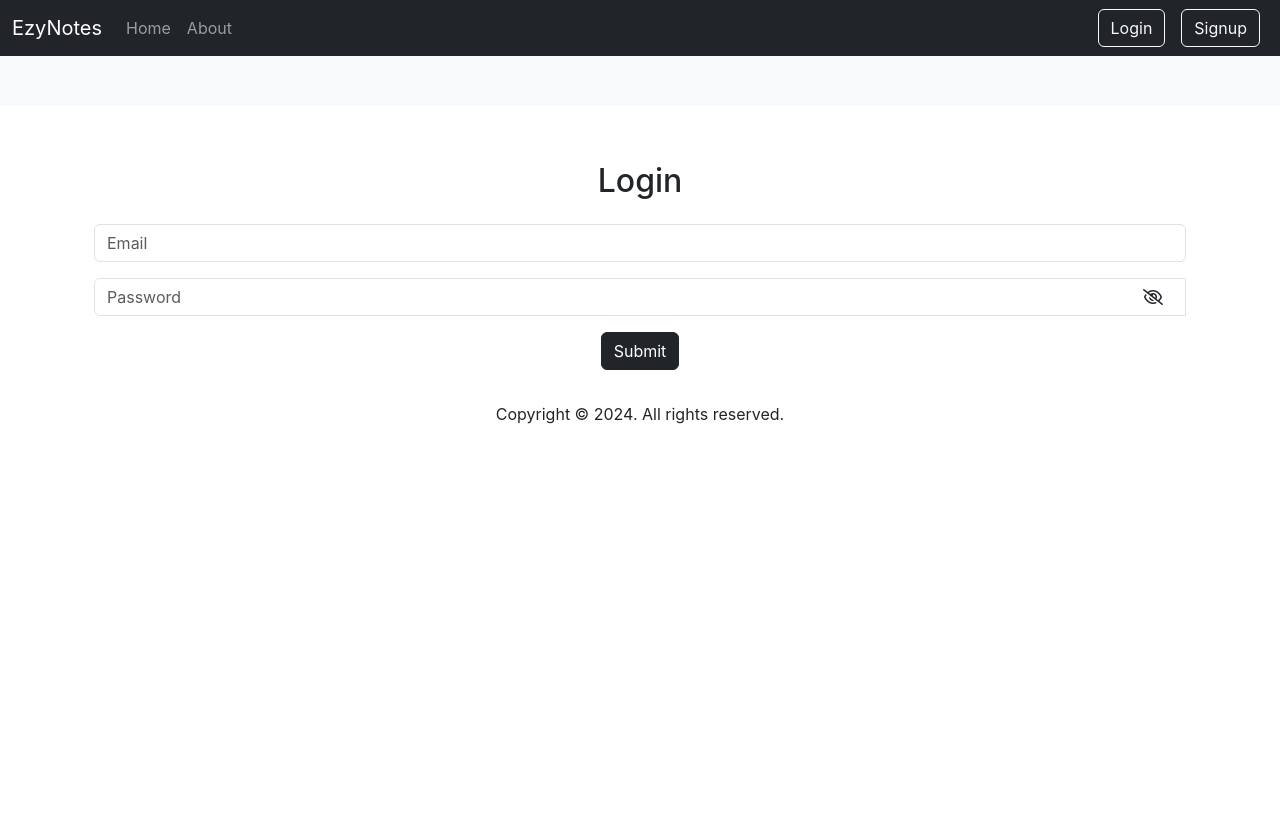
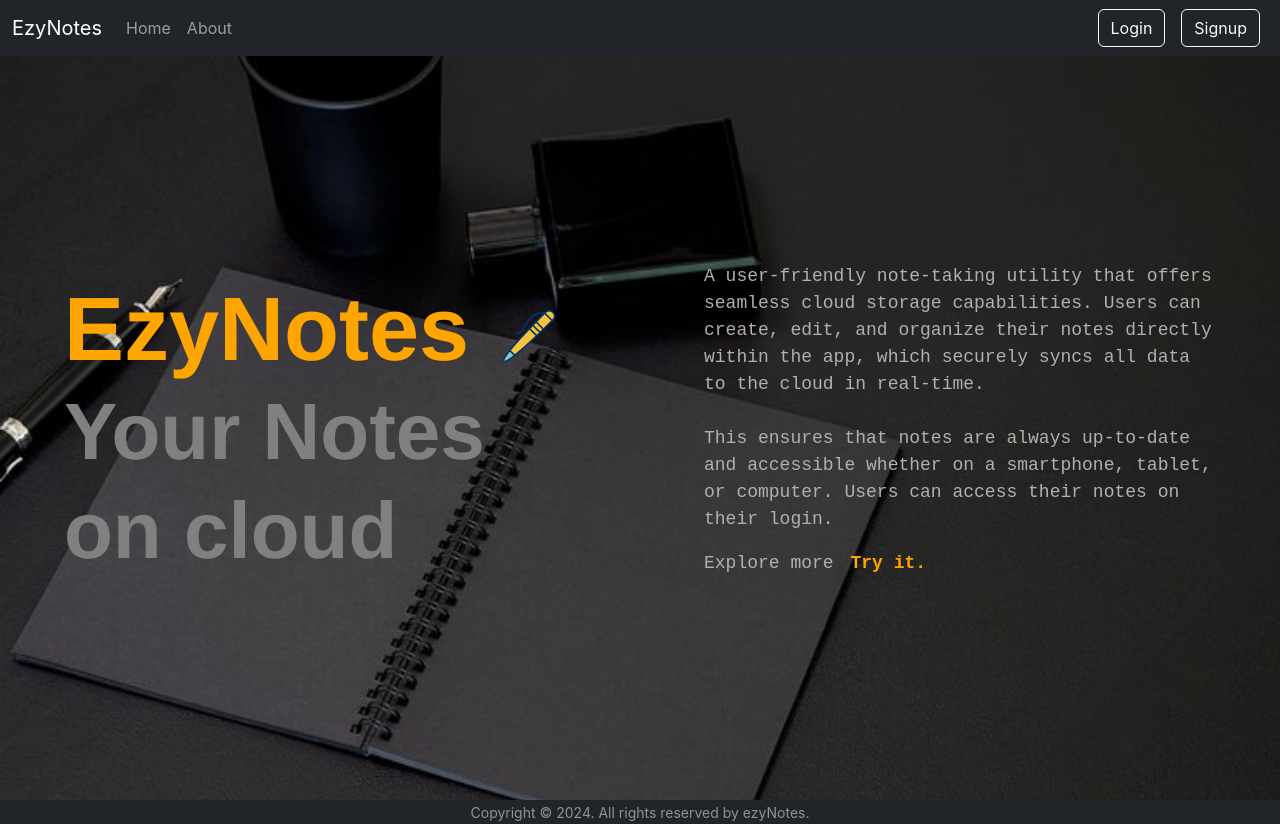
Before and after one commit to Irfansheikh01/ezyNotes, a React (Create React App) app: page / in a window 1280 px wide. Before the commit this address led to /Login. Before the commit the page ends 800 px from the top, so only its background shows below. Built offline with nearby package versions, Linux system fonts and the light colour scheme.

Commit message:
Added landing page, adjusted styles accordingly. adjusted footer. about text details corrected.

```diff
--- a/src/App.css
+++ b/src/App.css
@@ -1,38 +1,91 @@
-.App {
-  text-align: center;
+/* landing page css */
+.landing-main{
+  background-image: url('../public/hero3.jpg');
+  height: 93vh;
+  margin-top: -50px;
+  background-size: cover;
+  background-repeat: none;
+  color: white;
+  display: flex;
+  justify-content: space-around;
+  align-items: center;
+  font-family:'Franklin Gothic Medium', 'Arial Narrow', Arial, sans-serif;
  }
 
-.App-logo {
-  height: 40vmin;
-  pointer-events: none;
+ .div-left{
+  font-size:90px ;
+  font-weight: bold;
+  width: 40%;
+ }
+ .div-left-inner{
+   line-height: 1.1;
+   color:orange;
  }
 
-@media (prefers-reduced-motion: no-preference) {
-  .App-logo {
-    animation: App-logo-spin infinite 20s linear;
+
+ .div-left-span{
+   color:gray;
+   font-size: 80px;
+ }
+ .div-right{
+   width: 40%;
+   font-size: 18px;
+   color:rgb(180, 175, 175);
+ }
+ .div-right p{
+   font-family: 'Courier New', Courier, monospace;
+ }
+ .div-right button{
+   background-color:transparent;
+   border: 0;
+   color:orange;
+   font-weight: bold;
+ }
+
+ .div-right button:hover{
+   border:2px solid white;
+   border-radius: 15px;
+   background-color:black;
+   color:white;
+   font-weight: bold;
+ }
+
+
+ @media screen and (max-width: 900px){
+   .landing-main{
+     display: flex;
+     flex-direction: column;
+     align-items: center;
+     justify-content: space-evenly;
+     width: 100%;
+     gap:10px;
+   }
+   .div-left{
+     font-size:50px ;
+     font-weight: bold;
+     width: 80%;
+    }
+
+    .div-left-inner img{
+     width: 45px;
+     height: 45px;
+    }
+    .div-left-span{
+     color:gray;
+     font-size: 40px;
+   }
+
+    .div-right{
+     width: 80%;
+     font-size: 18px;
+     line-height: 1.1;
    }
  }
 
-.App-header {
-  background-color: #282c34;
-  min-height: 100vh;
-  display: flex;
-  flex-direction: column;
-  align-items: center;
-  justify-content: center;
-  font-size: calc(10px + 2vmin);
-  color: white;
+ .login-signup-bg{
+   background-image: url('../public/hero3.jpg');
+  height: 93vh;
+  margin-top: -58px;
+  background-size: cover;
+  color:white;
 }
-
-.App-link {
-  color: #61dafb;
-}
-
-@keyframes App-logo-spin {
-  from {
-    transform: rotate(0deg);
-  }
-  to {
-    transform: rotate(360deg);
-  }
-}
--- a/src/App.js
+++ b/src/App.js
@@ -9,6 +9,7 @@ import NoteState from "./context/notes/NoteState";
 import Alert from "./Components/Alert";
 import { useState } from "react";
 import Footer from "./Components/Footer";
+import Landing from "./Components/Landing";
 
 function App() {
   const[alert, setAlert] = useState(null)
@@ -29,7 +30,8 @@ function App() {
         <Alert alert={alert}/>
         {/* <div className="container"> */}
         <Routes>
-          <Route path="/" element={<Home showAlert={showAlert}/>} />
+          <Route path="/" element={<Landing />}/>
+          <Route path="/home" element={<Home showAlert={showAlert}/>} />
           <Route path="/about" element={<About showAlert={showAlert}/>} />
           <Route path="/Login" element={<Login showAlert={showAlert} />} />
           <Route path="/Signup" element={<Signup showAlert={showAlert} />} />
--- a/src/Components/About.js
+++ b/src/Components/About.js
@@ -74,8 +74,8 @@ const About = () => {
               data-bs-parent="#accordionExample"
             >
               <div className="accordion-body">
-                ezyNotes is available for free use. You don't have to pay anyting to use it.
-                 It has user friendly layouts makes it easy to use.
+                ezyNotes is available for free to use. You don't have to pay anything to use it.
+                 It has user friendly layouts that makes it easy to use.
               </div>
             </div>
           </div>
--- a/src/Components/Footer.js
+++ b/src/Components/Footer.js
@@ -3,8 +3,8 @@ import React from 'react'
 const Footer = () => {
   return (
 
-    <div className='mx-4 text-center'>
-    Copyright © 2024. All rights reserved.
+    <div className='text-center bg-dark text-white-50'>
+    <small>Copyright © 2024. All rights reserved by ezyNotes.</small>
   </div>
 
   )
--- a/src/Components/Home.js
+++ b/src/Components/Home.js
@@ -3,7 +3,7 @@ import Notes from "./Notes";
 
 const Home = (props) => {
   return (
-    <div className="bg-light">
+    <div className="bg-light" style={{minHeight:'90vh'}}>
       <div className="container">
         <Notes showAlert={props.showAlert} />
       </div>
--- /dev/null
+++ b/src/Components/Landing.js
@@ -0,0 +1,23 @@
+import React from 'react'
+import { useNavigate } from 'react-router-dom';
+
+const Landing = () => {
+    let navigate = useNavigate();
+    return (
+      <div className='landing-main'>
+
+          <div className='div-left'>
+              <div className='div-left-inner'>EzyNotes <img src='../pen2.png' width={'70px'} height={'70px'} alt={'pen'}></img> <span className='div-left-span' >Your Notes on cloud </span></div>
+          </div>
+
+          <div className='div-right' >
+              <p> A user-friendly note-taking utility that offers seamless cloud storage capabilities. Users can create, edit, and organize their notes directly within the app, which securely syncs all data to the cloud in real-time. <br/><br/>This ensures that notes are always up-to-date and accessible whether on a smartphone, tablet, or computer. Users can access their notes on their login.
+              </p>
+              <p>Explore more <button onClick={()=>{navigate('/home')}}>Try it.</button></p>
+
+          </div>
+      </div>
+    )
+}
+
+export default Landing
--- a/src/Components/Login.js
+++ b/src/Components/Login.js
@@ -24,7 +24,7 @@ const Login = (props) => {
       //save the auth token and redirect
       localStorage.setItem("token", json.authtoken);
       props.showAlert("success", "Logged in successfully!");
-      navigate("/");
+      navigate("/home");
     } else {
       // alert("Invalid credentials!!");
       props.showAlert("danger", json.error);
@@ -49,6 +49,7 @@ const Login = (props) => {
   };
 
   return (
+    <div className="login-signup-bg">
       <div className="container my-2 p-4  text-center">
         <h2 className="my-4">Login</h2>
         <form onSubmit={handleSubmit}>
@@ -77,15 +78,20 @@ const Login = (props) => {
               value={credentials.password}
               onChange={onChange}
             />
-          <div className="input-group-addon" onClick={passShow} style={{position:'absolute', right:'15px'}}>
-            <i className={`fa ${eye} m-2`} aria-hidden="true" ></i>
+            <div
+              className="input-group-addon"
+              onClick={passShow}
+              style={{ position: "absolute", right: "15px", color:'black', zIndex:'10' }}
+            >
+              <i className={`fa ${eye} m-2`} aria-hidden="true"></i>
             </div>
           </div>
 
-        <button type="submit" className="btn btn-dark">
-          Submit
+          <button type="submit" className="btn btn-dark border">
+            Log In
           </button>
         </form>
+      </div>
     </div>
   );
 };
--- a/src/Components/Navbar.js
+++ b/src/Components/Navbar.js
@@ -17,7 +17,7 @@ const Navbar = () => {
     <div>
       <nav className="navbar navbar-expand-lg navbar-dark bg-dark">
         <div className="container-fluid">
-          <Link className="navbar-brand" to="#">
+          <Link className="navbar-brand" to="/">
             EzyNotes
           </Link>
           <button
@@ -34,7 +34,7 @@ const Navbar = () => {
           <div className="collapse navbar-collapse" id="navbarSupportedContent">
             <ul className="navbar-nav me-auto mb-2 mb-lg-0">
               <li className="nav-item">
-                <Link className={`nav-link ${location.pathname === '/'?"active":""}`} aria-current="page" to="/">
+                <Link className={`nav-link ${location.pathname === '/home'?"active":""}`} aria-current="page" to="/home">
                   Home
                 </Link>
               </li>
@@ -44,7 +44,7 @@ const Navbar = () => {
                 </Link>
               </li>
               {user!='' ? <li className="nav-item">
-                <Link className='nav-link active' to="/">
+                <Link className='nav-link active' to="/home">
                   <svg xmlns="http://www.w3.org/2000/svg" width="16" height="16" fill="currentColor" className="bi bi-person" viewBox="0 0 16 16">
                       <path d="M8 8a3 3 0 1 0 0-6 3 3 0 0 0 0 6m2-3a2 2 0 1 1-4 0 2 2 0 0 1 4 0m4 8c0 1-1 1-1 1H3s-1 0-1-1 1-4 6-4 6 3 6 4m-1-.004c-.001-.246-.154-.986-.832-1.664C11.516 10.68 10.289 10 8 10s-3.516.68-4.168 1.332c-.678.678-.83 1.418-.832 1.664z"/>
                   </svg>
--- a/src/Components/Notes.js
+++ b/src/Components/Notes.js
@@ -112,7 +112,7 @@ const Notes = (props) => {
                 </div>
                 <div className="form-group">
                   <label>Description</label>
-                  <input
+                  <textarea
                     type="text"
                     className="form-control"
                     id="edescription"
--- a/src/Components/Signup.js
+++ b/src/Components/Signup.js
@@ -32,7 +32,7 @@ const Signup = (props) => {
         //save the auth token and redirect
         localStorage.setItem("token", json.authtoken);
         props.showAlert("success", "Account created successfully!");
-        navigate("/");
+        navigate("/home");
       } else {
         //alert("Could not sign up!! Try again!");
         props.showAlert("danger", json.error);
@@ -60,9 +60,10 @@ const Signup = (props) => {
   };
 
   return (
+    <div className="login-signup-bg">
     <div className="container my-2 p-4 text-center">
       <div>
-        <h2>Sign up</h2>
+        <h2 className="my-4">Sign up</h2>
         <form onSubmit={handleSubmit}>
           <div className="mb-3">
             <input
@@ -102,7 +103,7 @@ const Signup = (props) => {
               value={credentials.password}
               onChange={onChange}
             />
-            <div className="input-group-addon" onClick={passShow} style={{position:'absolute', right:'15px'}}>
+            <div className="input-group-addon" onClick={passShow} style={{position:'absolute', right:'15px', color:'black', zIndex:'10'}}>
             <i className={`fa ${eye}`} aria-hidden="true"></i>
           </div>
           </div>
@@ -120,11 +121,12 @@ const Signup = (props) => {
             />
           </div>
 
-          <button type="submit" className="btn btn-dark">
-            Submit
+          <button type="submit" className="btn btn-dark border">
+            Sign up
           </button>
         </form>
       </div>
+    </div>
     </div>
   );
 };
```
Also changed, not shown: public/hero3.jpg (added), public/pen2.png (added). Lines whose indentation alone changed are shown as unchanged.
